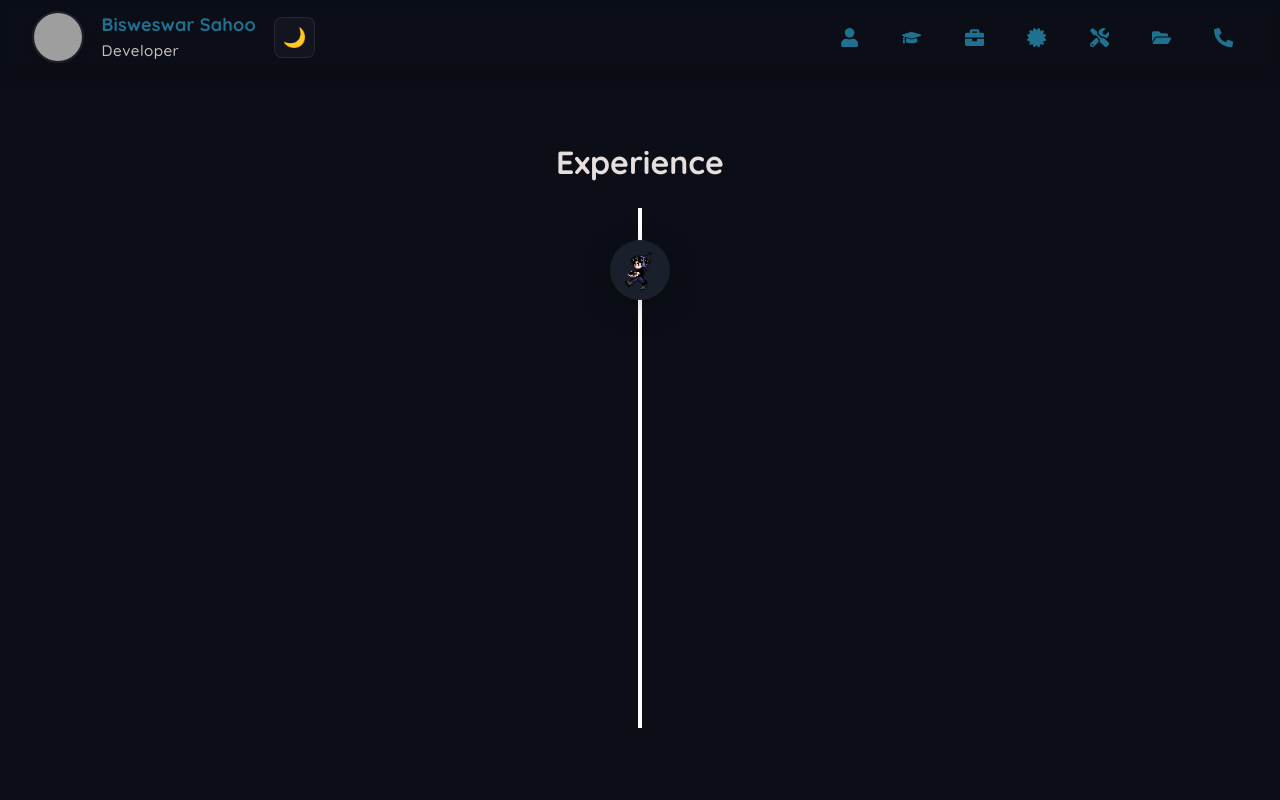
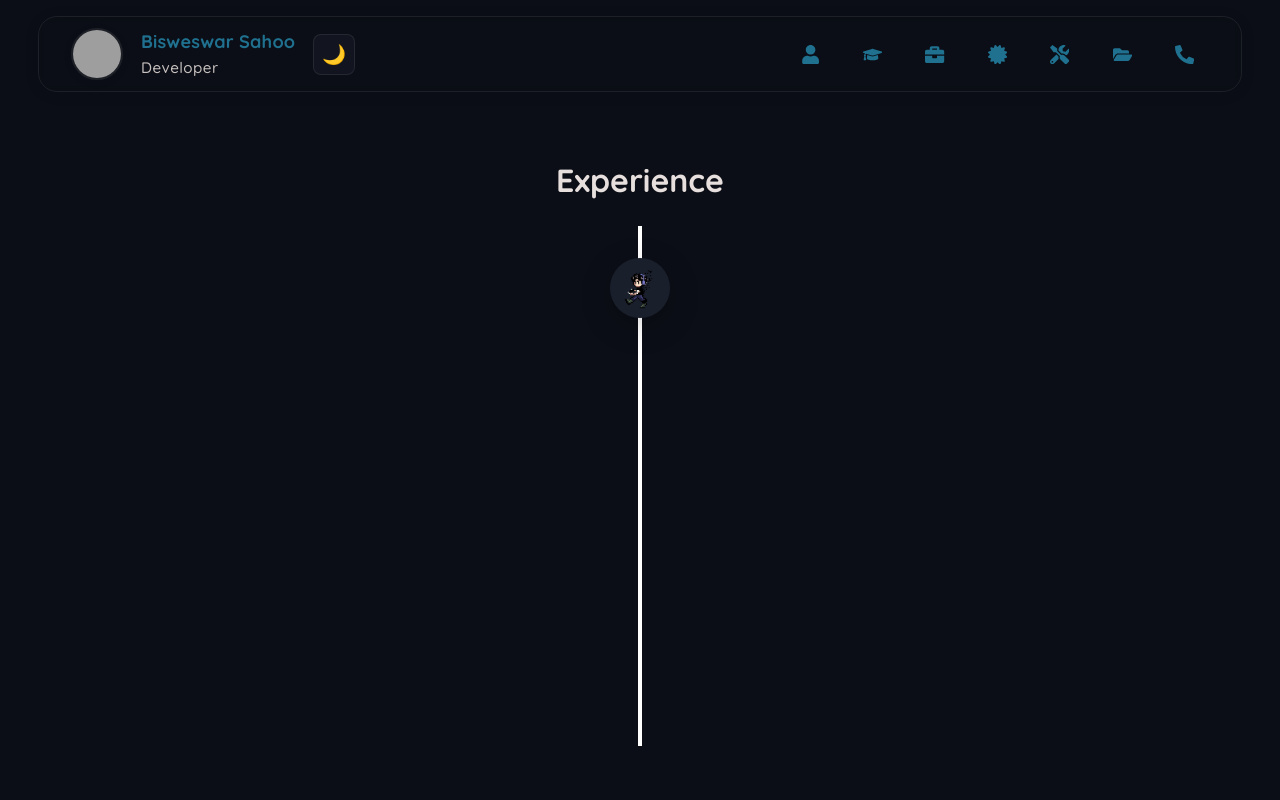
Before and after one commit to bisweswarsahoo/my-portfolio, a React (Vite) app: page / in a window 1280 px wide. Shown: the top 800 px of the page. Built offline with nearby package versions, Linux system fonts and the light colour scheme; grey boxes are pictures that could not be loaded.

Commit message:
feat: improve navbar layout and cleanup
- Improve navbar centering and backdrop filter styling
- Enhance navbar with border, adjusted positioning and spacing
- Remove unused border-accent variables from theme system
- Remove unused Ant Design CSS overrides from index.css

```diff
--- a/src/index.css
+++ b/src/index.css
@@ -52,21 +52,3 @@ input,
 textarea {
 	user-select: text !important;
 }
-
-.ant-card.project-card.dark {
-	background-color: var(--background-secondary);
-}
-
-.ant-typography {
-	color: var(--text-primary) !important;
-}
-
-.ant-btn-primary.ant-btn-background-ghost {
-	border-color: var(--border-accent);
-	color: var(--border-accent);
-}
-
-.ant-btn-primary.ant-btn-background-ghost:hover {
-	border-color: var(--border-accent-hover);
-	color: var(--border-accent-hover);
-}
--- a/src/styles/NavigationBar.css
+++ b/src/styles/NavigationBar.css
@@ -37,16 +37,19 @@
 
 .navbar {
 	display: flex;
+	justify-self: center;
 	justify-content: space-between;
-	width: 100%;
+	width: 94%;
+	margin-top: 1rem;
 	padding: 0.7rem 2.5vw;
 	box-sizing: border-box;
 	box-shadow: var(--shadow-navbar);
 	border-radius: 1.2rem;
+	border: 1px solid var(--border-primary);
 	position: sticky;
-	top: 0;
+	top: 1rem;
 	z-index: 100;
-	backdrop-filter: blur(4px);
+	backdrop-filter: blur(3px);
 }
 
 .navbar-profile {
@@ -103,7 +106,7 @@
 	list-style: none;
 	padding: 0;
 	font-size: var(--font-size-nav);
-	gap: 1.7rem;
+	gap: 1rem;
 	font-family: "Inter";
 	font-weight: 600;
 	letter-spacing: 0.04em;
--- a/src/theme/theme.js
+++ b/src/theme/theme.js
@@ -37,8 +37,6 @@ const themeVariants = {
 		borderSecondary: "rgba(255, 255, 255, 0.09)",
 		borderCode: "#23263a",
 		borderLight: "#e7dfdd30",
-		borderAccent: "#e7dfdd",
-		borderAccentHover: "#e7dfdd99",
 
 		buttonPrimary: "#f8fafc",
 		buttonPrimaryText: "#1f718fff",
@@ -87,8 +85,6 @@ const themeVariants = {
 		borderSecondary: "rgba(0, 0, 0, 0.09)",
 		borderCode: "#e5e7eb",
 		borderLight: "#e5e7eb",
-		borderAccent: "#2563eb",
-		borderAccentHover: "#1d4ed8",
 
 		buttonPrimary: "#000",
 		buttonPrimaryText: "#ffffff",
```
